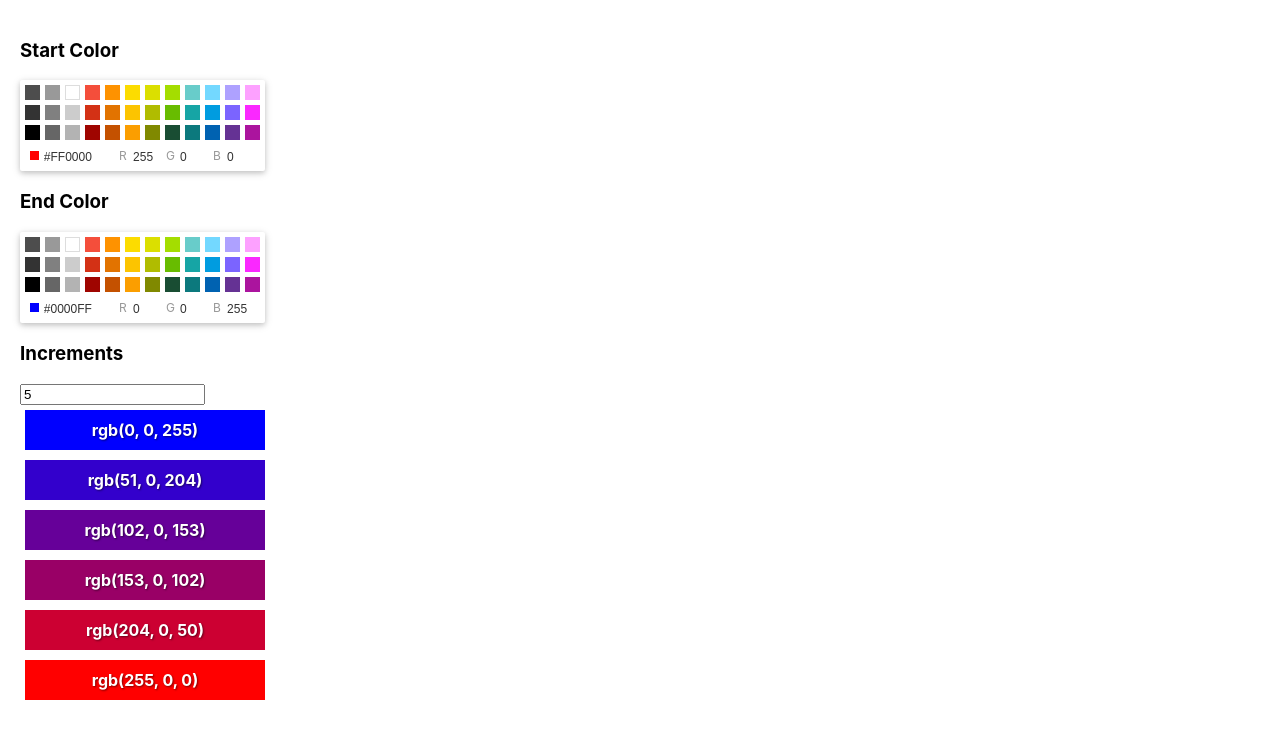
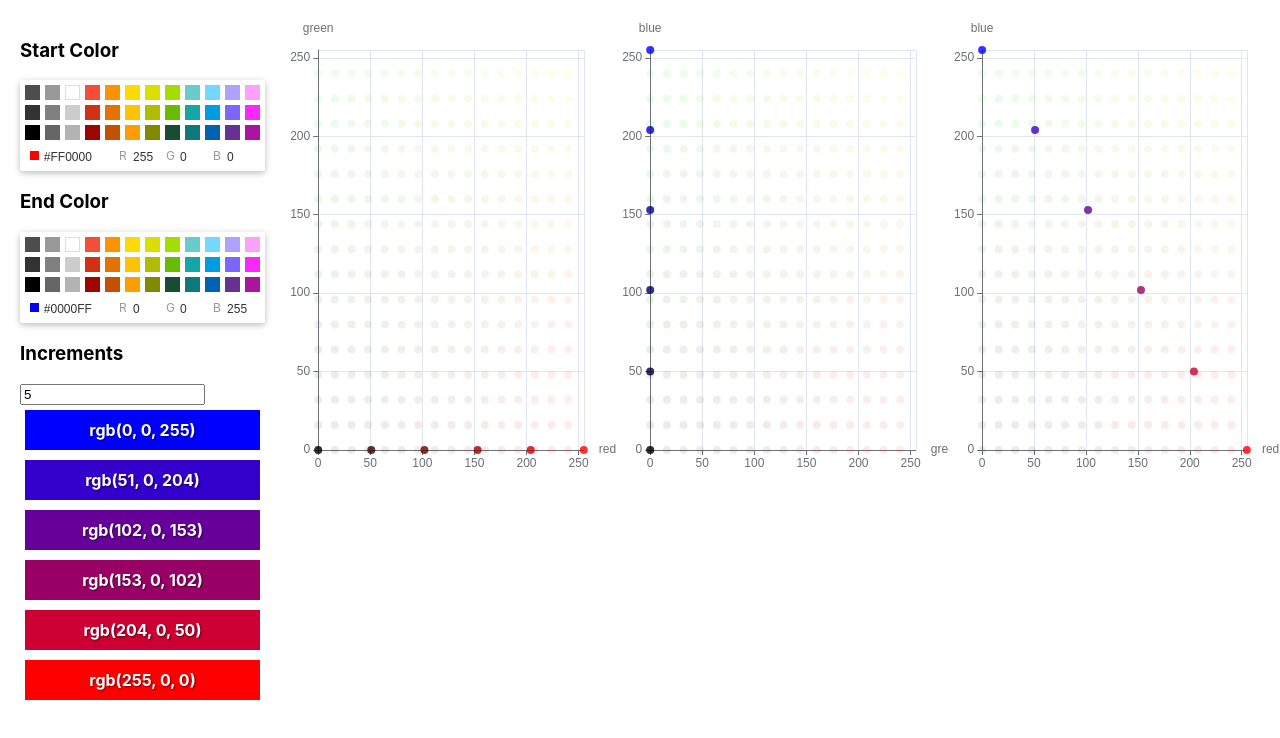
Before and after one commit to TravisBumgarner/pointless-projects, a React (Create React App) app in the folder colors-spectrum/: page / in a window 1280 px wide. Shown: the top 738 px of the page. Built offline with nearby package versions, Linux system fonts and the light colour scheme.

Commit message:
added 2d projection

```diff
--- a/colors-spectrum/src/App.tsx
+++ b/colors-spectrum/src/App.tsx
@@ -1,8 +1,9 @@
 import { useCallback, useState } from 'react';
 import './App.css';
 import ColorInterpolator, { LazyRGBColor } from './ColorPicker';
-import ECharts3DScatter from './ECharts';
+import ECharts3DScatter from './ECharts3D';
 import styled from 'styled-components';
+import ECharts2DScatter from './ECharts2D';
 
 
 
@@ -19,11 +20,11 @@ function App() {
     <ColorInterpolator colorChangeCallback={colorChangeCallback} />
     <ChartContainer>
 
-    <ECharts3DScatter
-    selectedColors={selectedColors}
-    />
-          </ChartContainer>
-
+    {/* <ECharts3DScatter selectedColors={selectedColors}/> */}
+    </ChartContainer>
+    <ECharts2DScatter selectedColors={selectedColors} projectionColors={['red', 'green']} />
+    <ECharts2DScatter selectedColors={selectedColors} projectionColors={['green', 'blue']} />
+    <ECharts2DScatter selectedColors={selectedColors} projectionColors={['red', 'blue']} />
     </Wrapper>
   );
 }
--- /dev/null
+++ b/colors-spectrum/src/ECharts2D.tsx
@@ -0,0 +1,76 @@
+import React, { useEffect, useRef } from 'react';
+import * as echarts from 'echarts';
+import { LazyRGBColor } from './ColorPicker';
+
+type Color = 'red' | 'green' | 'blue';
+
+type Props = {
+  selectedColors: LazyRGBColor[]
+  projectionColors: [Color, Color]
+}
+
+const ECharts2DScatter = ({ selectedColors, projectionColors }: Props) => {
+  const chartRef = useRef<HTMLDivElement>(null);
+
+  useEffect(() => {
+    if (chartRef.current) {
+      const chart = echarts.init(chartRef.current);
+      const data = [];
+
+      for (let r = 0; r < 256; r += 16) {
+        for (let g = 0; g < 256; g += 16) {
+          const color = `${r},${g},0`;
+          data.push([r, g, `rgba(${color}, 0.1)`]);
+        }
+      }
+
+      selectedColors.forEach((color) => {
+        const projectionColor = `rgba(${projectionColors.includes('red') ? color.red : 0},${projectionColors.includes('green') ? color.green : 0},${projectionColors.includes('blue') ? color.blue : 0}, 1)`
+
+        data.push([color[projectionColors[0]], color[projectionColors[1]], projectionColor]);
+      });
+
+      const option = {
+        tooltip: {},
+        xAxis: {
+          type: 'value',
+          name: projectionColors[0],
+          min: 0,
+          max: 255
+        },
+        yAxis: {
+          type: 'value',
+          name: projectionColors[1],
+          min: 0,
+          max: 255
+        },
+        grid: {
+          left: '10%',
+          right: '10%',
+          top: '10%',
+          bottom: '10%'
+        },
+        series: [
+          {
+            type: 'scatter',
+            symbolSize: 8,
+            data: data,
+            itemStyle: {
+              color: (params: any) => params.value[2]
+            }
+          }
+        ]
+      };
+
+      chart.setOption(option);
+
+      return () => {
+        chart.dispose();
+      };
+    }
+  }, [selectedColors, projectionColors]);
+
+  return <div ref={chartRef} style={{ width: '500px', height: '500px' }} />;
+};
+
+export default ECharts2DScatter;
```
Also changed, not shown: colors-spectrum/src/ColorGraph3D.tsx (renamed from colors-spectrum/src/ColorGraph.tsx, +4 -4 lines), colors-spectrum/src/ECharts3D.tsx (renamed from colors-spectrum/src/ECharts.tsx).
